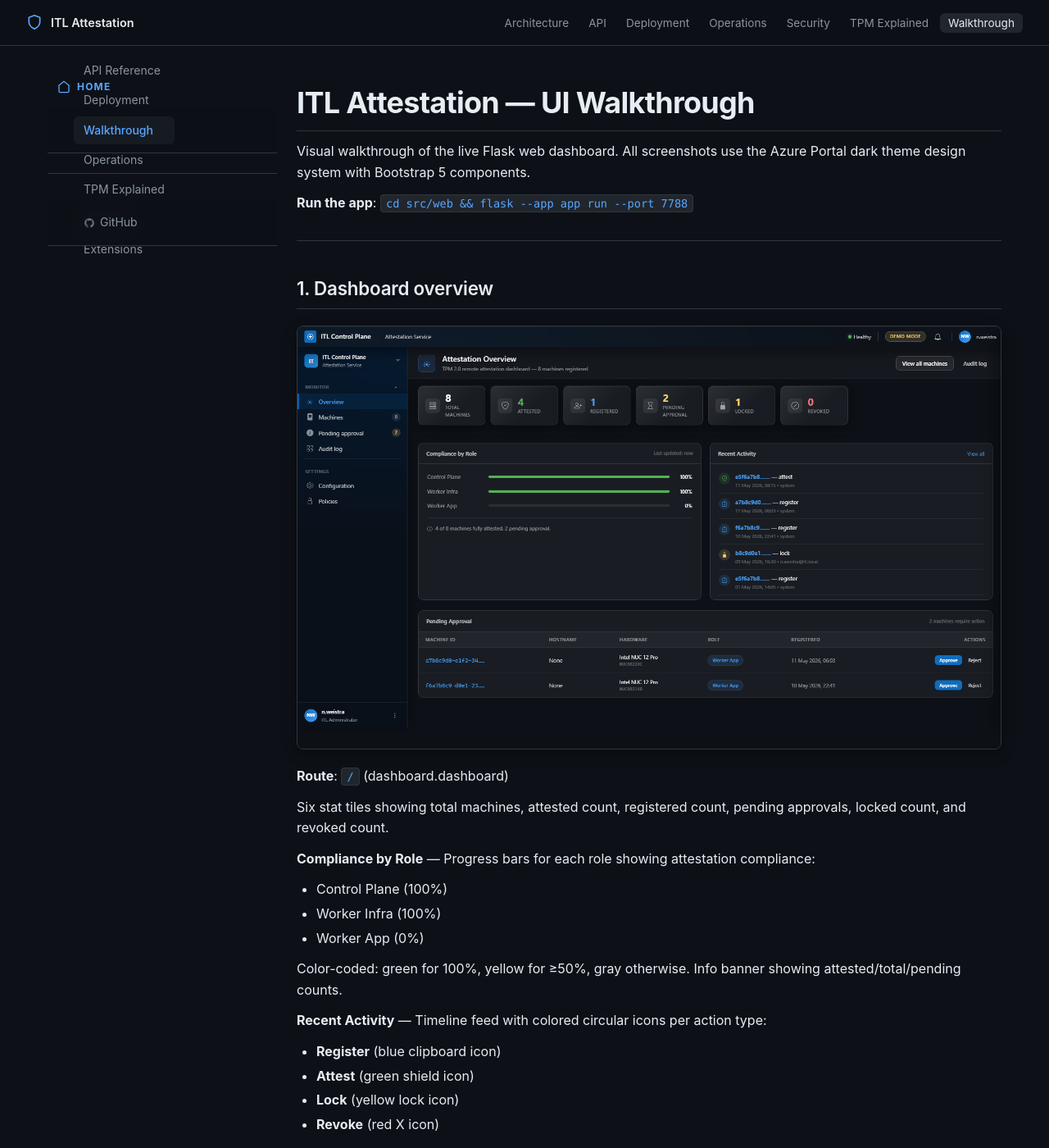
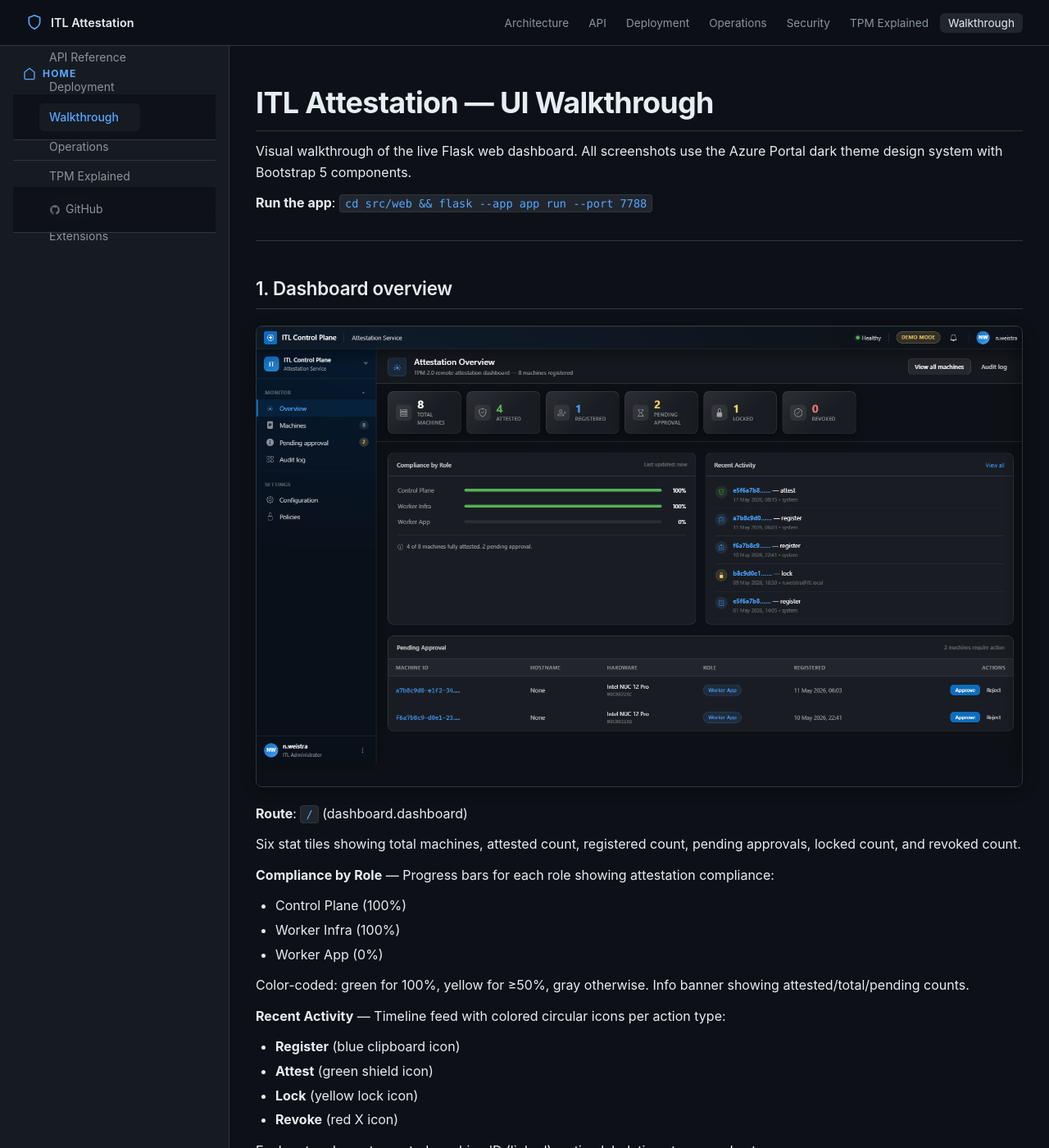
Before and after one commit to ITlusions/ITL.ControlPlane.Attestation, a Jekyll site: the page built from docs/WALKTHROUGH.md, in a window 1280 px wide and 1400 px high. Shown: the whole window at 82% size. Built offline with Jekyll 4.4.1, drawn with Linux system fonts in a browser that asks for light colours.

Commit message:
refactor(layout): enhance sidebar and page layout for improved responsiveness and usability
Co-authored-by: Copilot <copilot@github.com>

```diff
--- a/docs/_layouts/default.html
+++ b/docs/_layouts/default.html
@@ -89,22 +89,21 @@
     /* ── LAYOUT ── */
     .container-with-sidebar {
       display: flex;
-      max-width: 1400px;
-      margin: 0 auto;
-      padding: 0 24px;
+      width: 100%;
       flex: 1;
-      gap: 24px;
+      gap: 0;
     }
 
     .sidebar {
       width: 280px;
       flex-shrink: 0;
       position: sticky;
-      top: 72px;
-      height: fit-content;
-      max-height: calc(100vh - 96px);
+      top: 56px;
+      height: calc(100vh - 56px);
       overflow-y: auto;
-      padding: 24px 0;
+      padding: 24px 16px;
+      background: var(--surface);
+      border-right: 1px solid var(--border);
     }
 
     .sidebar-title {
@@ -203,10 +202,11 @@
     }
 
     .page-wrapper {
-      max-width: 860px;
-      padding: 48px 0 80px;
+      max-width: 1200px;
+      padding: 48px 32px 80px;
       width: 100%;
       min-width: 0;
+      margin: 0 auto;
     }
 
     .sidebar-toggle {
@@ -231,6 +231,25 @@
 
     .sidebar-toggle svg {
       color: white;
+    }
+
+    /* Sidebar backdrop for mobile */
+    .sidebar-backdrop {
+      display: none;
+      position: fixed;
+      top: 56px;
+      left: 0;
+      right: 0;
+      bottom: 0;
+      background: rgba(0, 0, 0, 0.6);
+      backdrop-filter: blur(4px);
+      z-index: 90;
+      opacity: 0;
+      transition: opacity 0.3s;
+    }
+
+    .sidebar-backdrop.open {
+      opacity: 1;
     }
 
     /* ── PROSE ── */
@@ -452,10 +471,32 @@
     .nav-toggle.open span:nth-child(2) { opacity: 0; }
     .nav-toggle.open span:nth-child(3) { transform: translateY(-7px) rotate(-45deg); }
 
+    /* ── RESPONSIVE: wide screens ── */
+    @media (min-width: 1921px) {
+      .sidebar {
+        width: 320px;
+      }
+      .page-wrapper {
+        max-width: 1400px;
+        padding: 48px 48px 80px;
+      }
+    }
+
+    /* ── RESPONSIVE: desktop ── */
+    @media (max-width: 1400px) {
+      .page-wrapper {
+        max-width: 1000px;
+        padding: 48px 32px 80px;
+      }
+    }
+
     /* ── RESPONSIVE: tablet ── */
     @media (max-width: 1100px) {
       .sidebar {
-        width: 240px;
+        width: 260px;
+      }
+      .page-wrapper {
+        padding: 40px 24px 80px;
       }
     }
 
@@ -463,12 +504,11 @@
       .nav-links { gap: 2px; }
       .nav-links a { padding: 4px 7px; font-size: 0.82rem; }
 
-      .container-with-sidebar {
-        padding: 0 16px;
+      .sidebar {
+        width: 240px;
       }
-
-      .sidebar {
-        width: 220px;
+      .page-wrapper {
+        padding: 32px 20px 80px;
       }
     }
 
@@ -500,24 +540,21 @@
         color: var(--text);
       }
 
-      .container-with-sidebar {
-        padding: 0;
-      }
-
       .sidebar {
         position: fixed;
         top: 56px;
         left: 0;
-        width: 280px;
+        width: 85%;
+        max-width: 320px;
         height: calc(100vh - 56px);
-        max-height: none;
-        background: var(--bg);
+        background: var(--surface);
         border-right: 1px solid var(--border);
         padding: 24px 16px;
         transform: translateX(-100%);
-        transition: transform 0.3s ease;
+        transition: transform 0.3s cubic-bezier(0.4, 0, 0.2, 1);
         z-index: 95;
         overflow-y: auto;
+        box-shadow: 4px 0 16px rgba(0, 0, 0, 0.5);
       }
 
       .sidebar.open {
@@ -531,18 +568,30 @@
       }
 
       .page-wrapper {
-        padding: 32px 16px 60px;
+        padding: 24px 16px 80px;
         width: 100%;
       }
       .prose h1 { font-size: 1.5rem; }
       .prose h2 { font-size: 1.2rem; }
     }
 
+      .sidebar-backdrop.open {
+        display: block;
+      }
+    }
+
     /* ── RESPONSIVE: small phone ── */
     @media (max-width: 480px) {
+      .sidebar {
+        width: 90%;
+      }
+      .page-wrapper {
+        padding: 20px 12px 80px;
+      }
       .prose table { font-size: 0.8rem; }
       .prose th, .prose td { padding: 8px 10px; }
       .prose pre { padding: 14px; }
+      .prose h1 { font-size: 1.3rem; }
     }
   </style>
 </head>
@@ -617,6 +666,8 @@
   </main>
 </div>
 
+<div class="sidebar-backdrop" id="sidebar-backdrop"></div>
+
 <button class="sidebar-toggle" id="sidebar-toggle" aria-label="Toggle sidebar">
   <svg width="24" height="24" viewBox="0 0 24 24" fill="none" stroke="currentColor" stroke-width="2" stroke-linecap="round" stroke-linejoin="round">
     <line x1="3" y1="12" x2="21" y2="12"></line>
```
Also changed, not shown: other parts of docs/_layouts/default.html (+10 -10 lines).
